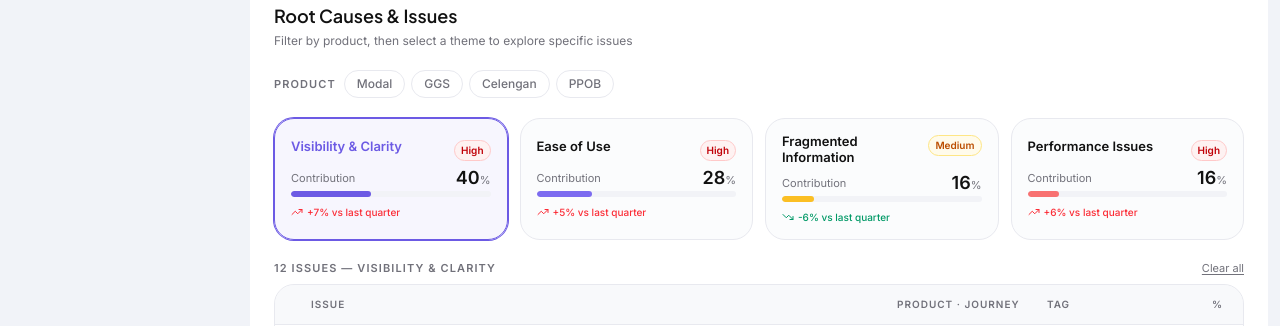
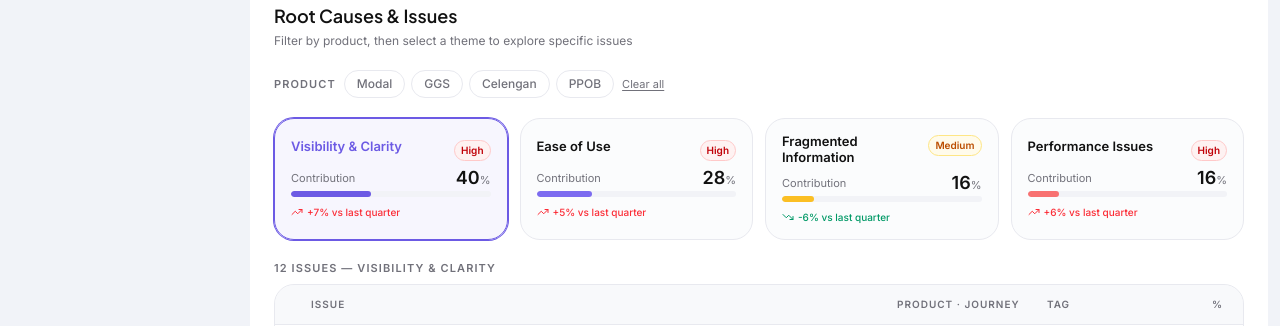
Before and after one commit to hazki-amartha/v0-amartha-design-lab, a Next.js app: page /nps in a window 1280 px wide. Both pictures are taken after a click on the button 390 px from the left and 435 px from the top of the page. Shown: the part 257-583 px from the top of the page. Built offline with nearby package versions, Linux system fonts and the light colour scheme.

Commit message:
fix: move clear all button next to product filter label
Co-Authored-By: Claude Sonnet 4.6 <noreply@anthropic.com>

```diff
--- a/components/nps/nps-issues.tsx
+++ b/components/nps/nps-issues.tsx
@@ -101,6 +101,14 @@ export default function NPSIssues() {
             </button>
           ))}
         </div>
+        {(activeTheme || activeProduct) && (
+          <button
+            onClick={() => { setActiveTheme(null); setActiveProduct(null); }}
+            className="text-[11px] text-muted-foreground hover:text-card-foreground transition-colors underline underline-offset-2 shrink-0"
+          >
+            Clear all
+          </button>
+        )}
       </div>
 
       {/* Theme selector cards */}
@@ -159,20 +167,12 @@ export default function NPSIssues() {
       {/* Issue table */}
       <div>
         {/* Table meta row */}
-        <div className="flex items-center justify-between mb-2">
+        <div className="mb-2">
           <p className="text-[11px] font-semibold uppercase tracking-widest text-muted-foreground">
             {filtered.length} {filtered.length === 1 ? 'issue' : 'issues'}
             {activeTheme ? ` — ${activeTheme}` : ''}
             {activeProduct ? ` · ${activeProduct}` : ''}
           </p>
-          {(activeTheme || activeProduct) && (
-            <button
-              onClick={() => { setActiveTheme(null); setActiveProduct(null); }}
-              className="text-[11px] text-muted-foreground hover:text-card-foreground transition-colors underline underline-offset-2"
-            >
-              Clear all
-            </button>
-          )}
         </div>
 
         {filtered.length === 0 ? (
```
